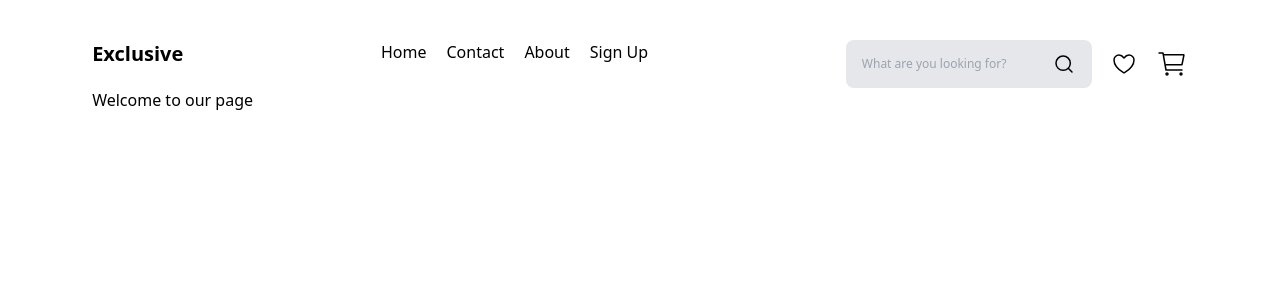
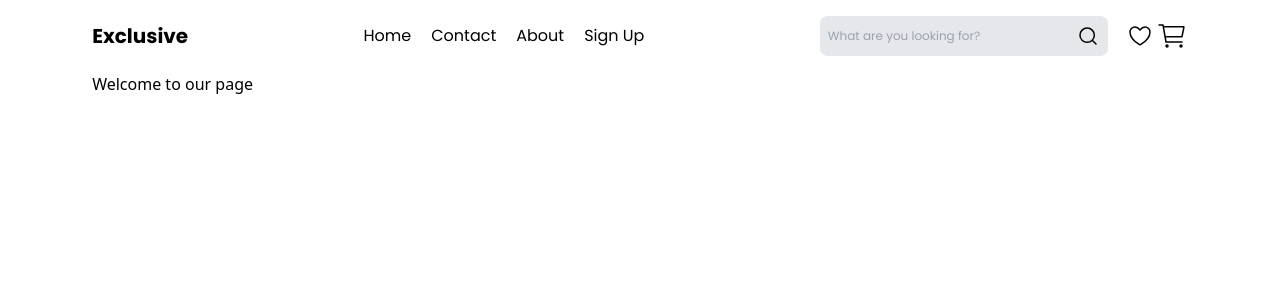
Before and after one commit to AdelineA/e-commerce-frontend, a React (Vite) app: page / in a window 1280 px wide. Shown: the top 300 px of the page. Built offline with nearby package versions, Linux system fonts and the light colour scheme.

Commit message:
feat: add responsive navbar

```diff
--- a/src/Components/Navbar/Dropdown/index.tsx
+++ /dev/null
@@ -1,11 +0,0 @@
-import Logo from "./Logo";
-
-const Dropdown = () => {
-  return (
-    <div>
-      <Logo />
-    </div>
-  );
-};
-
-export default Dropdown;
--- a/src/Components/Navbar/NavbarButtons/Search.tsx
+++ b/src/Components/Navbar/NavbarButtons/Search.tsx
@@ -2,7 +2,7 @@ import SearchIcon from "../../../assets/Icons/SearchIcon";
 
 const Search = () => {
   return (
-    <div className="bg-gray-200 py-3 rounded-lg flex gap-4 px-4">
+    <div className="bg-gray-200 p-2 rounded-lg xl:flex gap-4 hidden">
       <input
         type="text"
         placeholder="What are you looking for?"
--- a/src/Components/Navbar/NavbarButtons/index.tsx
+++ b/src/Components/Navbar/NavbarButtons/index.tsx
@@ -4,10 +4,12 @@ import Search from "./Search";
 
 const index = () => {
   return (
-    <div className="flex gap-4 justify-center items-center">
+    <div className="flex xl:flex-row flex-col gap-4 justify-center items-center">
       <Search />
-      <Favorites />
-      <AddToCart />
+      <div className="flex">
+        <Favorites />
+        <AddToCart />
+      </div>
     </div>
   );
 };
--- a/src/Components/Navbar/NavbarLinks.tsx
+++ b/src/Components/Navbar/NavbarLinks.tsx
@@ -1,21 +1,32 @@
 import { Link } from "react-router-dom";
 
+const navLinks = [
+  {
+    title: "Home",
+    target: "/",
+  },
+  {
+    title: "Contact",
+    target: "/contact",
+  },
+  {
+    title: "About",
+    target: "/about",
+  },
+  {
+    title: "Sign Up",
+    target: "/signup",
+  },
+];
 const NavbarLinks = () => {
   return (
     <div>
       <ul className="flex gap-5 font-normal text-base justify-center text-center">
-        <li className="">
-          <Link to="/">Home</Link>
-        </li>
-        <li>
-          <Link to="/contact">Contact</Link>
-        </li>
-        <li>
-          <Link to="/about">About</Link>
-        </li>
-        <li>
-          <Link to="/signup">Sign Up </Link>
-        </li>
+        {navLinks.map((link) => (
+          <li key={link.title} className="hover:underline">
+            <Link to={link.target}>{link.title}</Link>
+          </li>
+        ))}
       </ul>
     </div>
   );
--- a/src/Components/Navbar/index.tsx
+++ b/src/Components/Navbar/index.tsx
@@ -1,14 +1,39 @@
-import Dropdown from "./Dropdown";
+import { useState } from "react";
+import Logo from "./Logo";
 import NavbarButtons from "./NavbarButtons";
 import NavbarLinks from "./NavbarLinks";
 
 const Navbar = () => {
+  const [isOpen, setIsOpen] = useState(false);
+
+  const toggleMenu = () => {
+    setIsOpen(!isOpen);
+  };
+
   return (
-    <div className="pt-10 flex justify-between">
-      <Dropdown />
-      <NavbarLinks />
-      <NavbarButtons />
-    </div>
+    <nav className="font-poppins py-4 relative">
+      <div className="hidden md:flex justify-between items-center">
+        <Logo />
+        <NavbarLinks />
+        <NavbarButtons />
+      </div>
+
+      <div className="flex justify-between md:hidden">
+        <Logo />
+        <button onClick={toggleMenu} className="focus:outline-none text-2xl">
+          {isOpen ? "✕" : "☰"}
+        </button>
+      </div>
+
+      {isOpen && (
+        <div className="hidden absolute top-16 w-full bg-white z-10">
+          <div className="flex flex-col items-end space-y-4 p-2">
+            <NavbarLinks />
+            <NavbarButtons />
+          </div>
+        </div>
+      )}
+    </nav>
   );
 };
 
```
Also changed, not shown: src/Components/Navbar/Logo.tsx (renamed from src/Components/Navbar/Dropdown/Logo.tsx).
